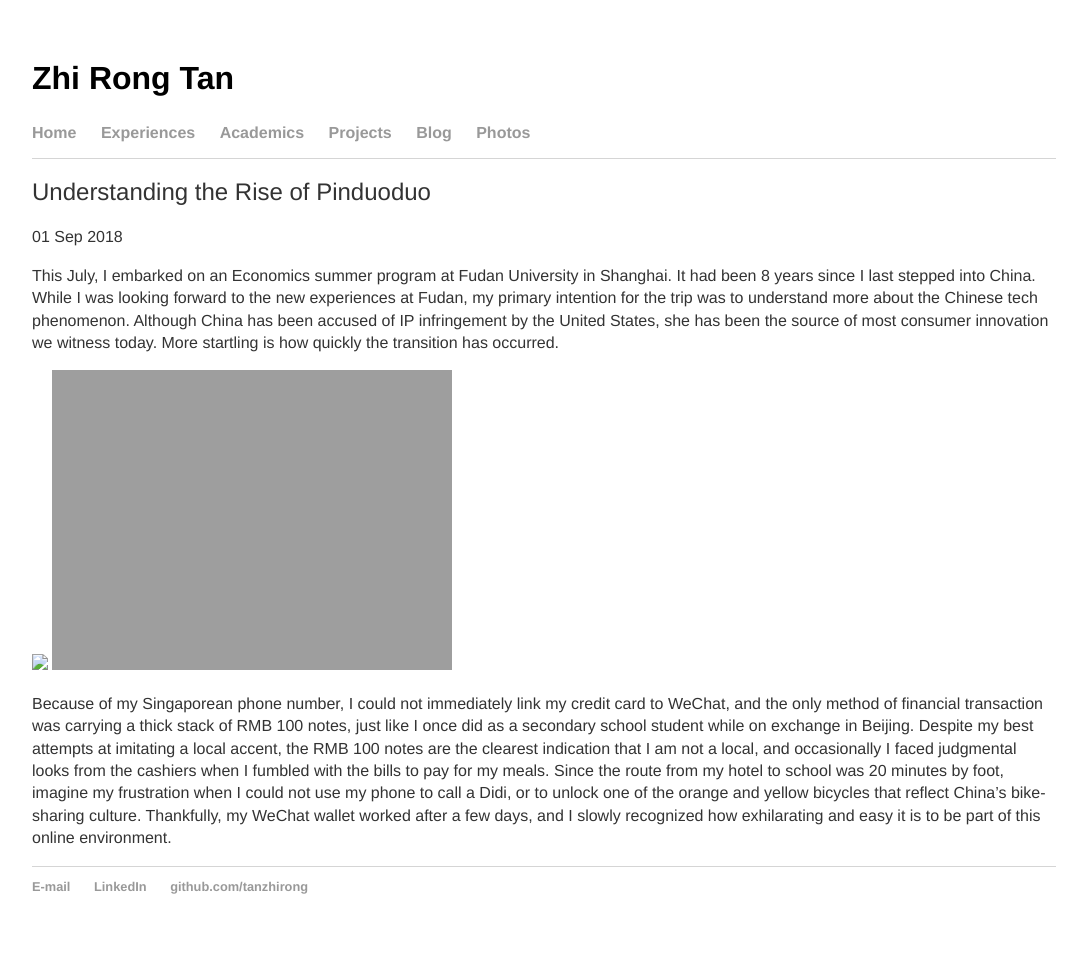
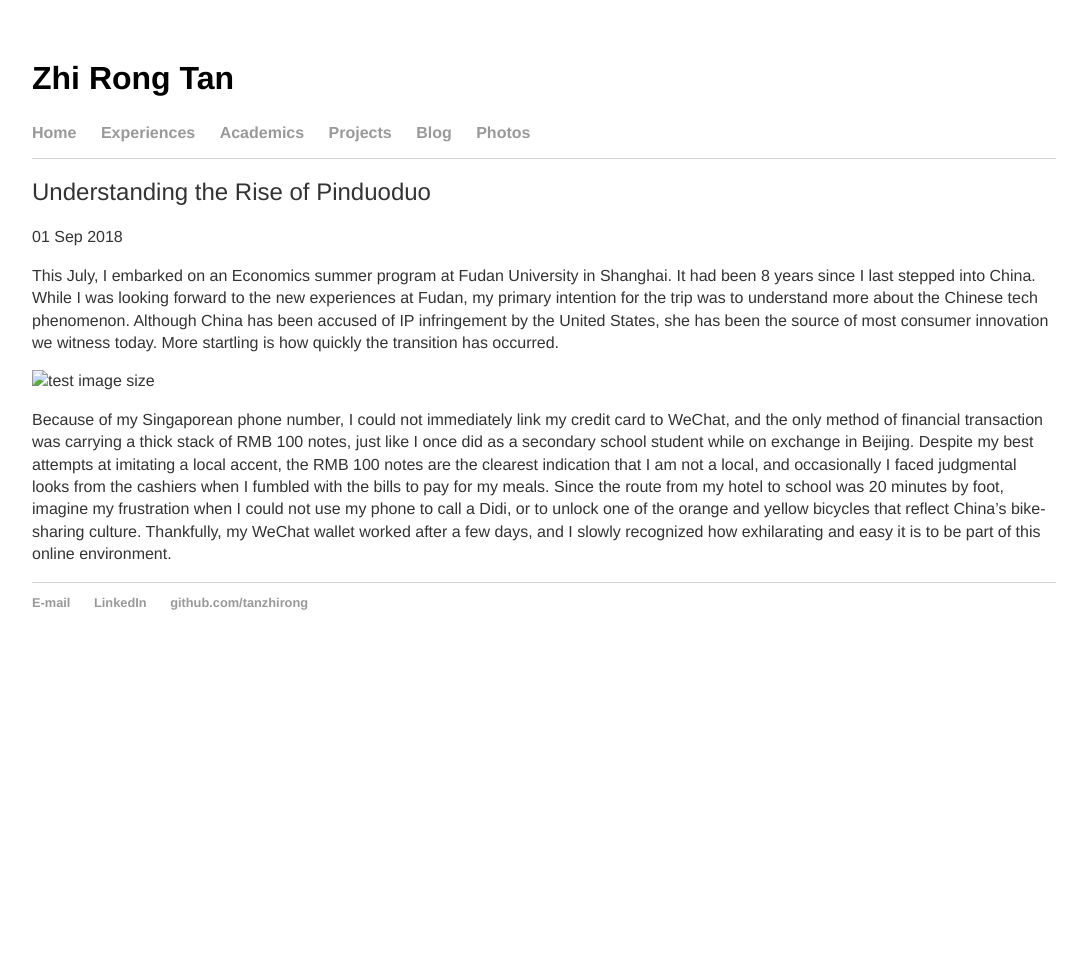
Before and after one commit to tanzhirong/tanzhirong.github.io, a Jekyll site: the page built from _posts/2018-09-01-rise-of-pinduoduo.md, in a window 1280 px wide. Shown: the whole page, without its empty margins (96-1183 px from the left). Built offline with Jekyll 4.4.1, drawn with Linux system fonts in a browser that asks for light colours; after the commit the page ends 900 px from its top, so only the background shows below that.

Commit message:
Update 2018-09-01-rise-of-pinduoduo.md

```diff
--- a/_posts/2018-09-01-rise-of-pinduoduo.md
+++ b/_posts/2018-09-01-rise-of-pinduoduo.md
@@ -6,8 +6,7 @@
 
 This July, I embarked on an Economics summer program at Fudan University in Shanghai. It had been 8 years since I last stepped into China. While I was looking forward to the new experiences at Fudan, my primary intention for the trip was to understand more about the Chinese tech phenomenon. Although China has been accused of IP infringement by the United States, she has been the source of most consumer innovation we witness today. More startling is how quickly the transition has occurred.
 
-<img src="pinduoduo.jpg">
-![](pinduoduo.jpg =250x250)
+![test image size](pinduoduo.jpg){:height="50%" width="50%"}
 
 
 Because of my Singaporean phone number, I could not immediately link my credit card to WeChat, and the only method of financial transaction was carrying a thick stack of RMB 100 notes, just like I once did as a secondary school student while on exchange in Beijing. Despite my best attempts at imitating a local accent, the RMB 100 notes are the clearest indication that I am not a local, and occasionally I faced judgmental looks from the cashiers when I fumbled with the bills to pay for my meals. Since the route from my hotel to school was 20 minutes by foot, imagine my frustration when I could not use my phone to call a Didi, or to unlock one of the orange and yellow bicycles that reflect China’s bike-sharing culture. Thankfully, my WeChat wallet worked after a few days, and I slowly recognized how exhilarating and easy it is to be part of this online environment.
```
